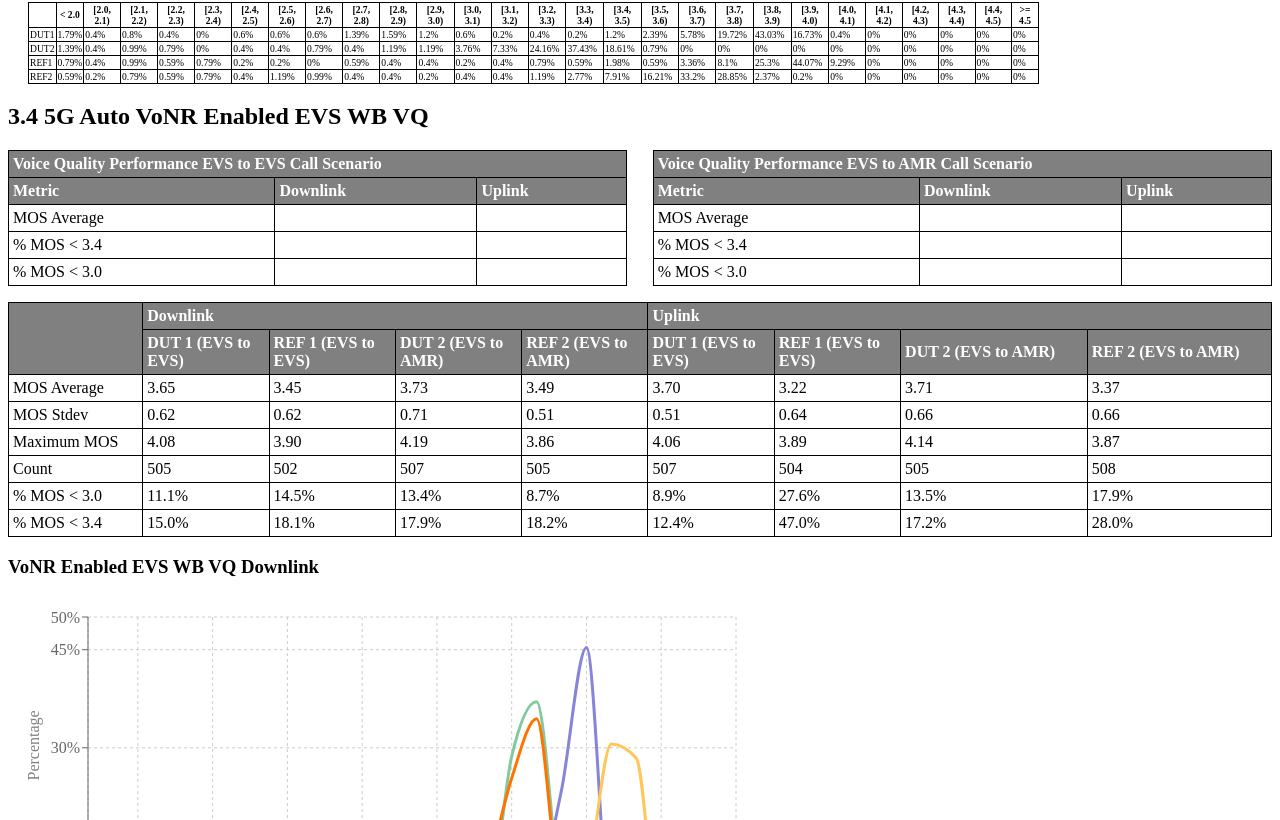
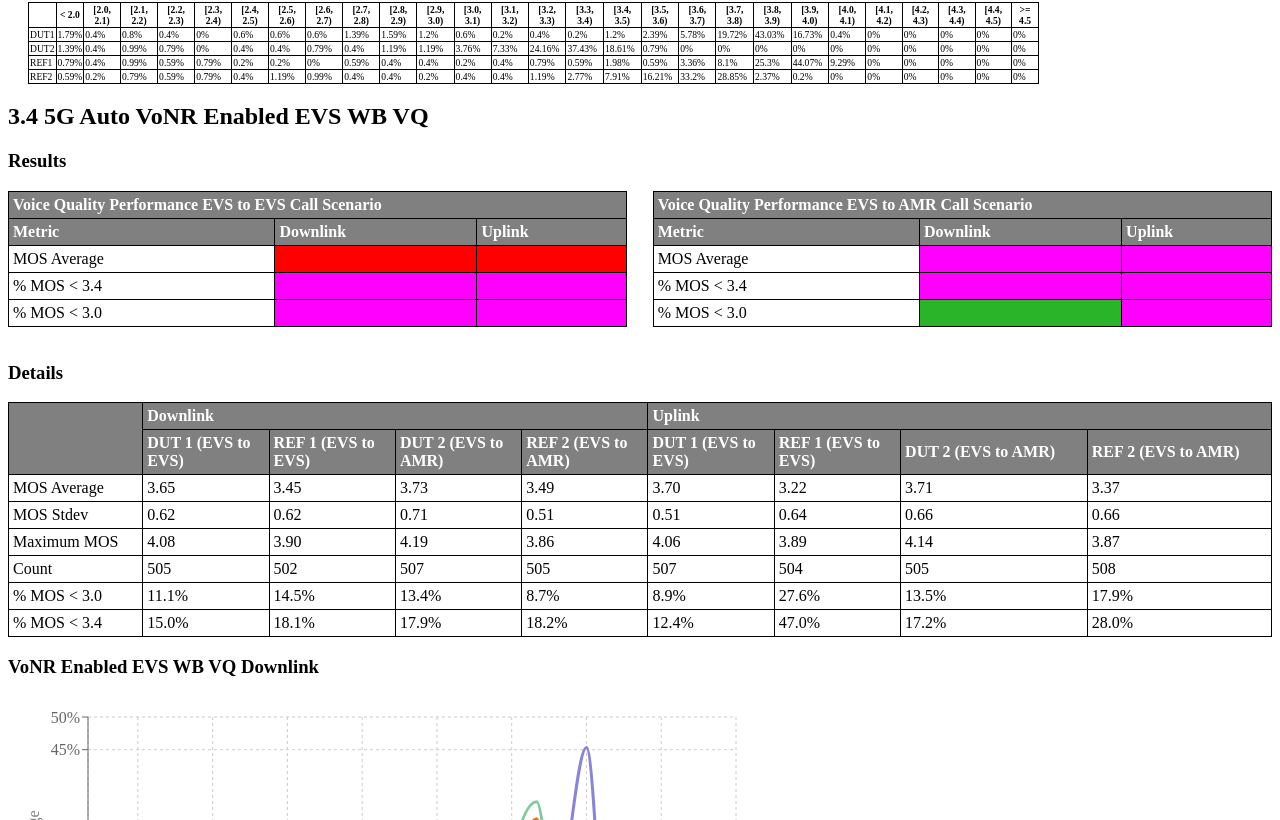
Before and after one commit to LiJieSu0/Fit4Launch_Report, a React (Create React App) app in the folder report-generator-app/: page / in a window 1280 px wide. Shown: the part 4440-5260 px from the top of the page. Built offline with nearby package versions, Linux system fonts and the light colour scheme; what chartjs-plugin-datalabels would draw is missing.

Commit message:
modify vq layout

```diff
--- a/report-generator-app/src/ReportDetails/VoiceQuality/VqCases/VqEvsWbVqEnabled.js
+++ b/report-generator-app/src/ReportDetails/VoiceQuality/VqCases/VqEvsWbVqEnabled.js
@@ -45,28 +45,51 @@ const vqTableData4 = [
 const vqTableDataEVStoEVS_3_3 = [
   {
     metric: "MOS Average",
-    downlink: "",
-    uplink: "",
+    downlink: { value: "", className: "bg-performance-fail" },
+    uplink: { value: "", className: "bg-performance-fail" },
     highlight: true
   },
   {
     metric: "% MOS < 3.4",
-    downlink: "",
-    uplink: "",
+    downlink: { value: "", className: "bg-performance-excellent" },
+    uplink: { value: "", className: "bg-performance-excellent" },
     highlight: false
   },
   {
     metric: "% MOS < 3.0",
-    downlink: "",
-    uplink: "",
+    downlink: { value: "", className: "bg-performance-excellent" },
+    uplink: { value: "", className: "bg-performance-excellent" },
+    highlight: true
+  }
+];
+
+const vqTableDataEVStoAMR_3_3 = [
+  {
+    metric: "MOS Average",
+    downlink: { value: "", className: "bg-performance-excellent" },
+    uplink: { value: "", className: "bg-performance-excellent" },
+    highlight: true
+  },
+  {
+    metric: "% MOS < 3.4",
+    downlink: { value: "", className: "bg-performance-excellent" },
+    uplink: { value: "", className: "bg-performance-excellent" },
+    highlight: false
+  },
+  {
+    metric: "% MOS < 3.0",
+    downlink: { value: "", className: "bg-performance-pass" },
+    uplink: { value: "", className: "bg-performance-excellent" },
     highlight: true
   }
 ];
 
 const VqEvsWbVqEnabled = () => {
   return (
+    <>
       <div className="page-content">
         <h2>3.4 5G Auto VoNR Enabled EVS WB VQ</h2>
+        <h3>Results</h3>
         <div className="two-column-layout">
           <table className="general-table-style half-width-table">
             <thead>
@@ -86,8 +109,8 @@ const VqEvsWbVqEnabled = () => {
               {vqTableDataEVStoEVS_3_3.map((row, index) => (
                 <tr key={index} className={row.highlight ? 'highlight-row' : ''}>
                   <td>{row.metric}</td>
-                <td>{row.downlink}</td>
-                <td>{row.uplink}</td>
+                  <td className={row.downlink.className}>{row.downlink.value}</td>
+                  <td className={row.uplink.className}>{row.uplink.value}</td>
                 </tr>
               ))}
             </tbody>
@@ -108,16 +131,18 @@ const VqEvsWbVqEnabled = () => {
               </tr>
             </thead>
             <tbody>
-            {vqTableDataEVStoEVS_3_3.map((row, index) => (
+              {vqTableDataEVStoAMR_3_3.map((row, index) => (
                 <tr key={index} className={row.highlight ? 'highlight-row' : ''}>
                   <td>{row.metric}</td>
-                <td>{row.downlink}</td>
-                <td>{row.uplink}</td>
+                  <td className={row.downlink.className}>{row.downlink.value}</td>
+                  <td className={row.uplink.className}>{row.uplink.value}</td>
                 </tr>
               ))}
             </tbody>
           </table>
         </div>
+
+        <h3>Details</h3>
         <table className="general-table-style vq-details-table">
           <thead>
             <tr>
@@ -152,14 +177,17 @@ const VqEvsWbVqEnabled = () => {
             ))}
           </tbody>
         </table>
+      </div>
+      <div className="page-content">
         <h3>VoNR Enabled EVS WB VQ Downlink</h3>
         <VqLineChart dataSource="vonr_enabled_evs_wb_vq_mobile" />
         <VqMosTable dataSource="vonr_enabled_evs_wb_vq_mobile" />
         <h3>VoNR Enabled EVS WB VQ Uplink</h3>
         <VqLineChart dataSource="vonr_enabled_evs_wb_vq_base" />
         <VqMosTable dataSource="vonr_enabled_evs_wb_vq_base" />
+      </div>
+    </>
 
-    </div>
   );
 };
 
```
Lines whose indentation alone changed are shown as unchanged.
